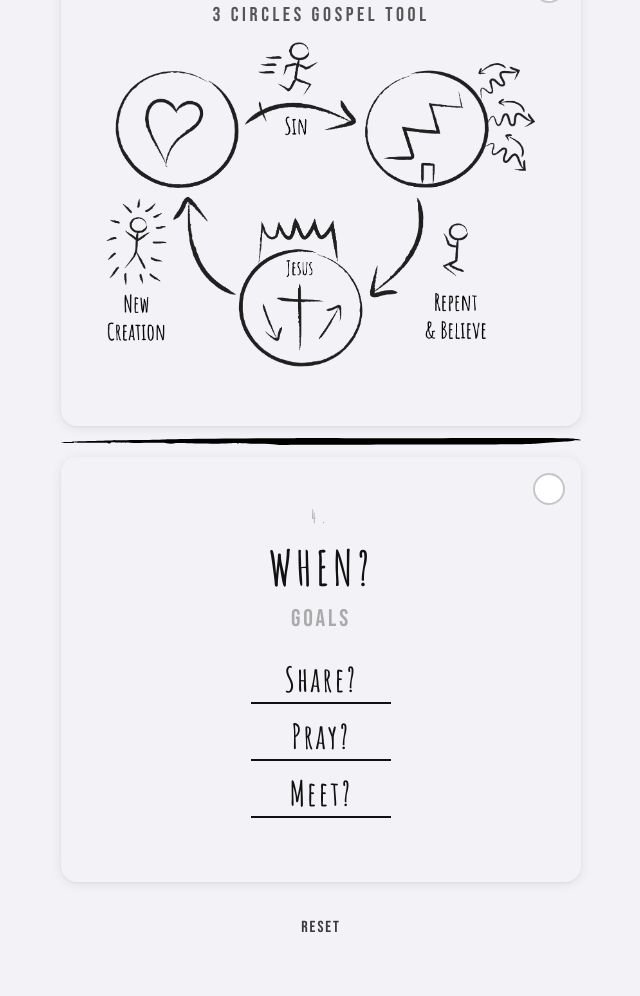
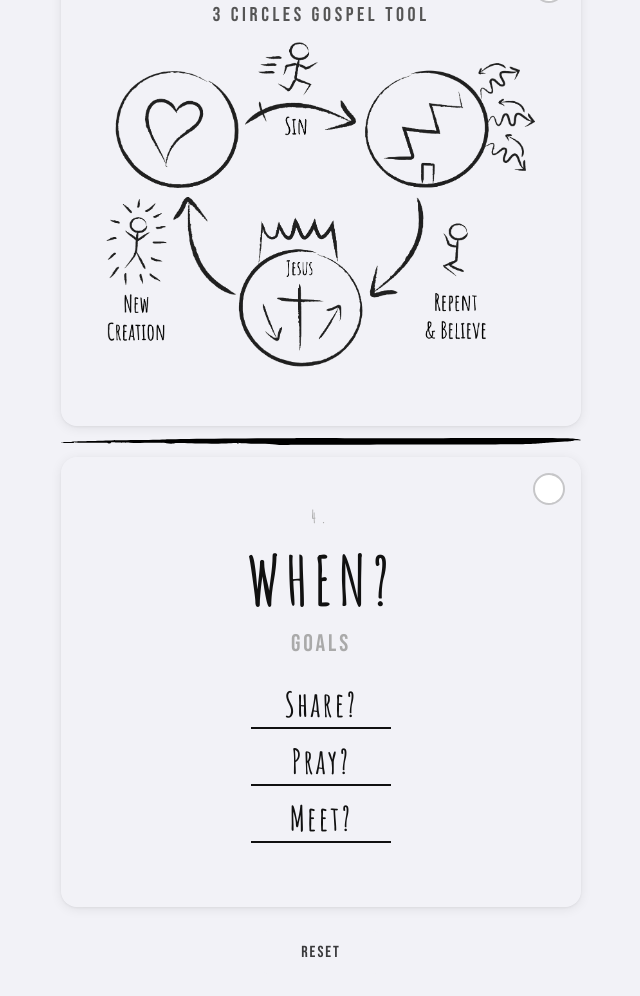
Before and after one commit to Mark-NYC/obey-tools, a plain HTML site: page 4-questions.html in a window 1280 px wide. Shown: the part 2387-3383 px from the top of the page, without its empty margins (319-959 px from the left). Drawn offline with Linux system fonts and the light colour scheme.

Commit message:
Update 4-questions.html

```diff
--- a/4-questions.html
+++ b/4-questions.html
@@ -72,7 +72,7 @@
   .when-title {
     font-family: 'Amatic SC', cursive;
     font-weight: 700;
-    font-size: clamp(32px, 8vw, 48px);
+    font-size: clamp(52px, 8vw, 68px);
     color: #111;
     letter-spacing: 0.08em;
     margin-bottom: 6px;
```
